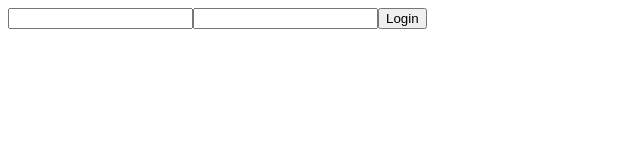
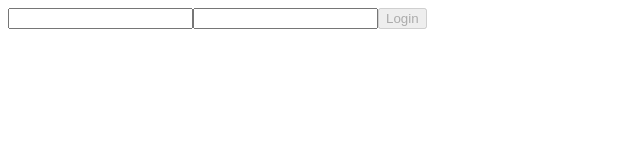
Before and after one commit to jefreve/react-exercises, a React (Create React App) app: page / in a window 1280 px wide. Shown: the top 160 px of the page, without its empty margins (0-640 px from the left). Built offline with nearby package versions, Linux system fonts and the light colour scheme.

Commit message:
Working on exercise

```diff
--- a/src/App.js
+++ b/src/App.js
@@ -2,14 +2,18 @@ import React from "react";
 import { Login } from "./Login";
 
 export class App extends React.Component {
+  state = {
+    isLogged: false,
+  };
+
   onLogin = () => {
-    console.log("ciao");
+    console.log(this.state.isLogged);
   };
 
   render() {
     return (
       <div>
-        <Login loginHandler={this.onLogin} />
+        <Login onLoginHandler={this.onLogin} />
       </div>
     );
   }
--- a/src/Login.jsx
+++ b/src/Login.jsx
@@ -6,12 +6,38 @@ export class Login extends React.Component {
     password: "",
   };
 
+  handleChangeInput = (event) => {
+    const name = event.target.name;
+    this.setState({
+      [name]: name === "username" ? this.state.username : this.state.password,
+    });
+  };
+
   render() {
     return (
       <div>
-        <input name="username" type="text" value={this.state.username} />
-        <input name="password" type="password" value={this.state.password} />
-        <button onClick={this.props.loginHandler}>Login</button>
+        <input
+          name="username"
+          type="text"
+          value={this.state.username}
+          onChange={this.handleChangeInput}
+        />
+        <input
+          name="password"
+          type="password"
+          value={this.state.password}
+          onChange={this.handleChangeInput}
+        />
+        <button
+          disabled={
+            this.state.username.length > 0 && this.state.password.length > 0
+              ? false
+              : true
+          }
+          onClick={this.props.onLoginHandler}
+        >
+          Login
+        </button>
       </div>
     );
   }
```
